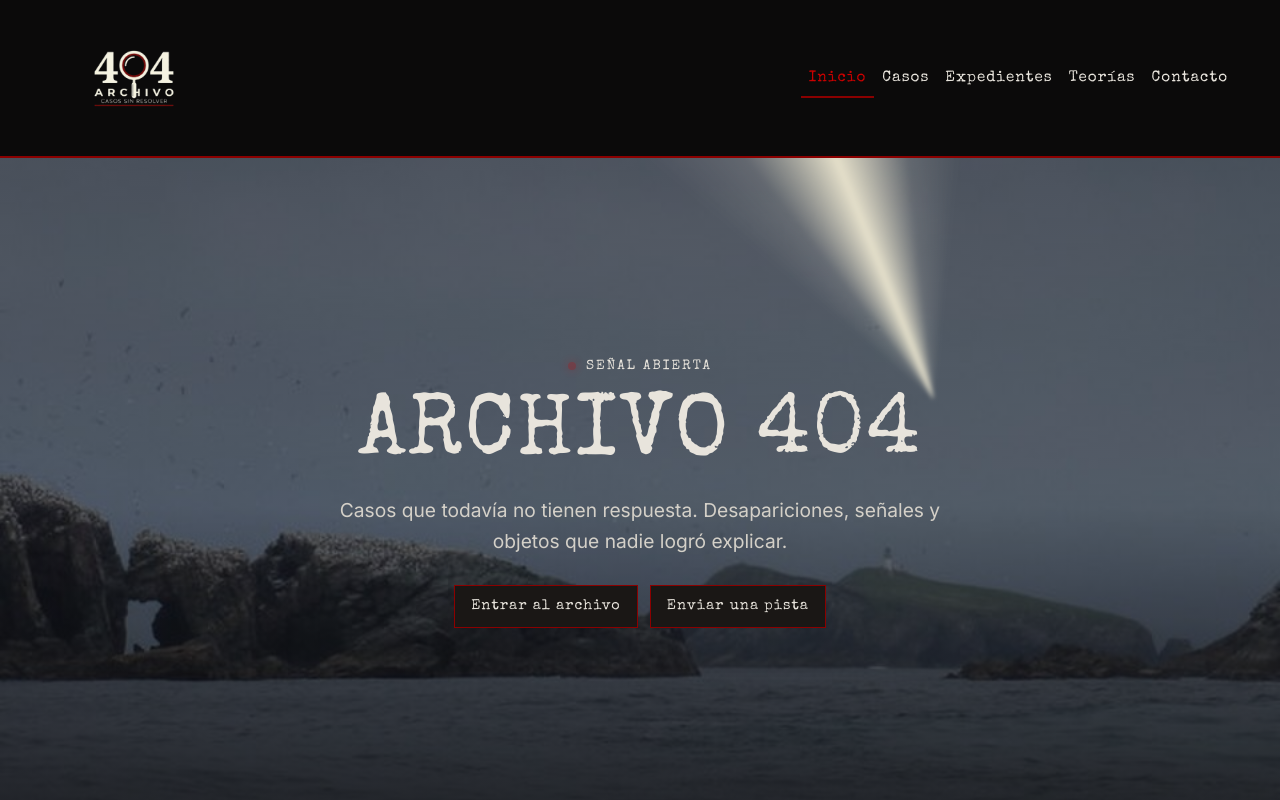
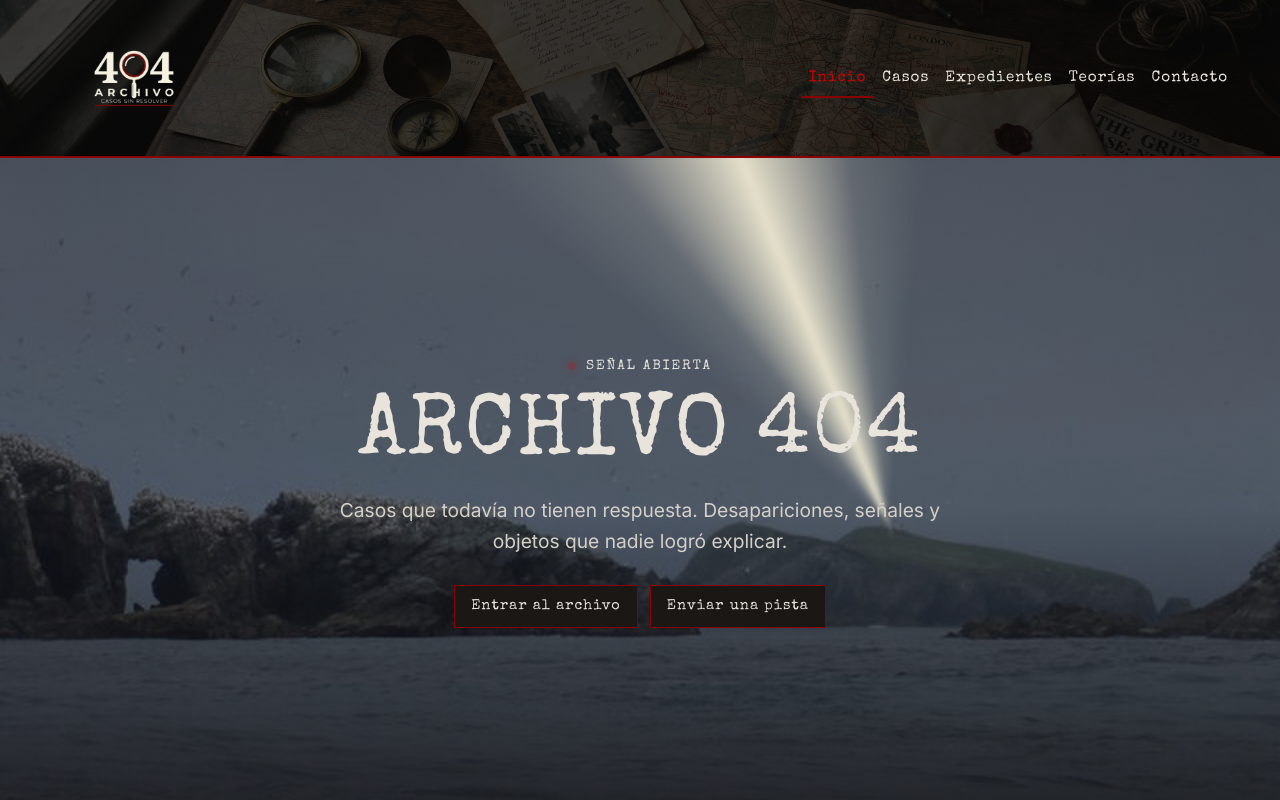
Before and after one commit to ValennSosa/archivo-404, a website: page index.html in a window 1280 px wide. Shown: the top 800 px of the page. Drawn offline with nearby package versions, Linux system fonts and the light colour scheme.

Commit message:
refacción de la web 01/10

```diff
--- a/index.html
+++ b/index.html
@@ -6,7 +6,7 @@
     <title>Archivo 404 — Casos sin resolver</title>
     <link href="https://cdn.jsdelivr.net/npm/bootstrap@5.3.3/dist/css/bootstrap.min.css" rel="stylesheet" integrity="sha384-QWTKZyjpPEjISv5WaRU9OFeRpok6YctnYmDr5pNlyT2bRjXh0JMhjY6hW+ALEwIH" crossorigin="anonymous">
     <link rel="stylesheet" href="https://unpkg.com/aos@2.3.4/dist/aos.css">
-    <link rel="stylesheet" href="./css/style.css?v=3" />
+    <link rel="stylesheet" href="./css/style.css?v=4" />
 </head>
 <body class="page">
     <header class="header">
--- a/scss/components/_hero.scss
+++ b/scss/components/_hero.scss
@@ -50,7 +50,7 @@
 .hero-media {
     background-image: url("../img/faro-flannan.jpg");
     background-size: cover;
-    background-position: 68% 40%;
+    background-position: 69.4% 54.2%;
 }
 
 .hero-veil {
@@ -61,8 +61,8 @@
 .hero-beam {
     position: absolute;
     z-index: 1;
-    left: 73%;
-    top: 36%;
+    left: 69.4%;
+    top: 54.2%;
     width: 180vmax;
     height: 180vmax;
     margin-left: -90vmax;
--- a/scss/layout/_header.scss
+++ b/scss/layout/_header.scss
@@ -5,6 +5,10 @@
     grid-area: header;
     min-width: 0;
     background-color: $color-header;
+    background-image: url("../img/header-bg.jpg");
+    background-size: cover;
+    background-position: center;
+    background-repeat: no-repeat;
     border-bottom: 2px solid $color-acento;
 
     .navbar {
```
Also changed, not shown: pages/casos.html (+1 -1 lines), pages/contacto.html (+1 -1 lines), pages/expedientes.html (+1 -1 lines), pages/teorias.html (+1 -1 lines), css/style.css.
